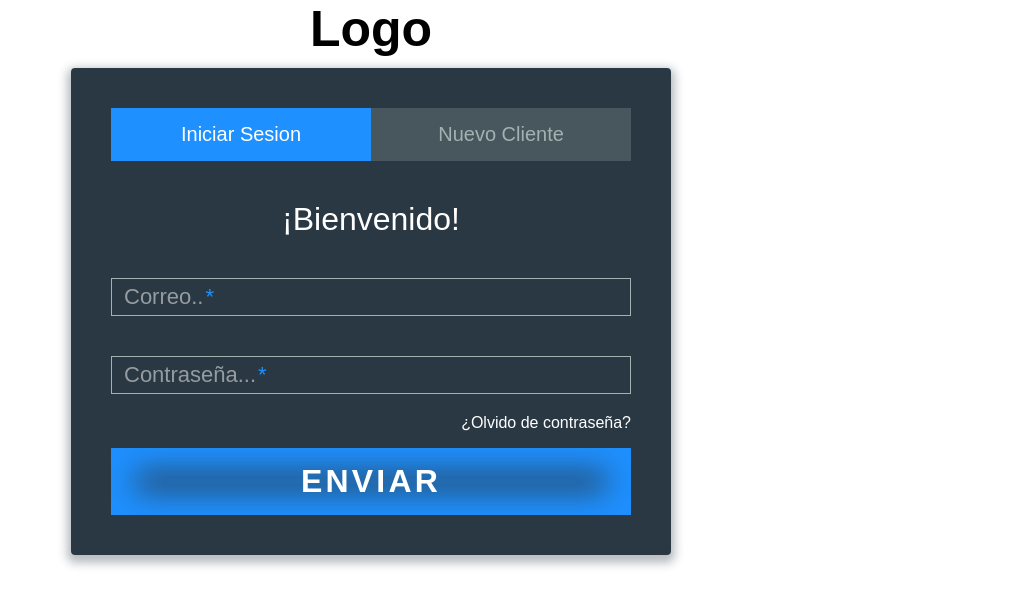
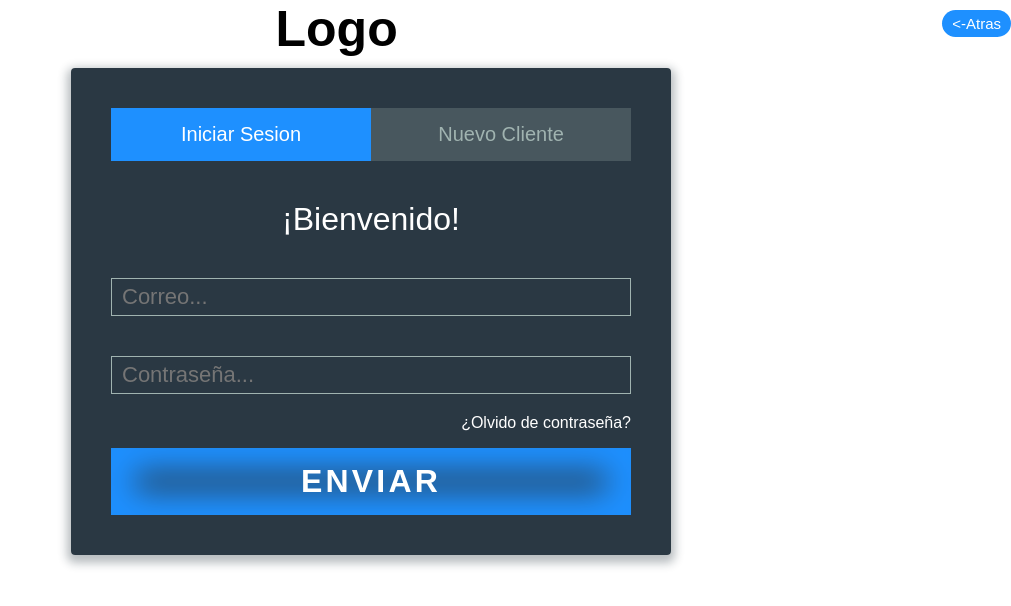
Before and after one commit to enmanuel23x/interfaces_project, a PHP site: page /views/login.html in a window 1280 px wide. Shown: the top 606 px of the page, without its empty margins (269-1280 px from the left). Run offline with PHP 8.4, Linux system fonts and the light colour scheme.

Commit message:
CSS Fixed

```diff
--- a/src/assets/css/main.css
+++ b/src/assets/css/main.css
@@ -165,6 +165,7 @@
           flex-wrap: no-wrap;
           justify-content: flex-start;
           align-items: center;
+          border: 0.5px solid darkgray;
 
         }
           .card > .card-image{
@@ -218,3 +219,14 @@
           transition:none;
           box-shadow: 0px 2px 8px -1px rgba(0,0,0,0.3);
         }
+.back{
+  float: right;
+    margin-top: 10px;
+    background-color: dodgerblue;
+    color: white;
+    border: none;
+    border-radius: 15px;
+    width: auto;
+    font-size: 15px;
+    padding: 5px 10px;
+}
--- a/src/assets/css/slideshow.css
+++ b/src/assets/css/slideshow.css
@@ -6,6 +6,7 @@
     position: relative;
     margin: auto;
     right: 25%;
+    margin-bottom: 100px;
 }
 
 /* Hide the images by default */
--- a/src/assets/css/styles.css
+++ b/src/assets/css/styles.css
@@ -67,8 +67,8 @@
 
 .card-info{
     display: inline-block;
-    padding-right: 120px;
-    padding-left: 20px;
+    padding-right: 25px;
+    padding-left: 80px;
     position:relative;
     bottom: 50px;
 }
--- /dev/null
+++ b/src/assets/js/login.js
@@ -0,0 +1,14 @@
+function changeopc(opc){
+    if(opc==1){
+      document.getElementById('signup').style.display='block';
+      document.getElementById('login').style.display='none';
+      document.getElementById('log').className='tab'
+      document.getElementById('sign').className='tab active'
+    }else{
+      document.getElementById('login').style.display='block';
+      document.getElementById('signup').style.display='none';
+      document.getElementById('sign').className='tab'
+      document.getElementById('log').className='tab active'
+    }
+
+  }
--- a/src/views/login.html
+++ b/src/views/login.html
@@ -9,12 +9,13 @@
     <link rel="stylesheet" href="../assets/css/login-register.css">
 </head>
 <body>
+    <input onclick="window.history.back();" class="back" type="button" value="<-Atras">
     <h5>Logo</h5>
         <div class="form">
 
                 <ul class="tab-group">
-                    <li class="tab active" id="log"><a href="#login">Iniciar Sesion</a></li>
-                    <li class="tab" id="sign"><a href="#signup">Nuevo Cliente</a></li>
+                    <li class="tab active" id="log"><a onclick="changeopc(0)">Iniciar Sesion</a></li>
+                    <li class="tab" id="sign"><a onclick="changeopc(1)">Nuevo Cliente</a></li>
                 </ul>
 
                 <div class="tab-content">
@@ -24,17 +25,11 @@
                     <form action="/" method="post">
 
                       <div class="field-wrap">
-                      <label>
-                        Correo..<span class="req">*</span>
-                      </label>
-                      <input type="email"required autocomplete="off"/>
+                      <input placeholder="Correo..." type="email"required autocomplete="off"/>
                     </div>
 
                     <div class="field-wrap">
-                      <label>
-                        Contraseña...<span class="req">*</span>
-                      </label>
-                      <input type="password"required autocomplete="off"/>
+                      <input placeholder="Contraseña..." type="password"required autocomplete="off"/>
                     </div>
 
                     <p class="forgot"><a href="#">¿Olvido de contraseña?</a></p>
@@ -44,45 +39,30 @@
                     </form>
 
                   </div>
-                  <div id="signup">
+                  <div id="signup" >
                     <h1>Registrarse Gratis</h1>
 
                     <form action="/" method="post">
 
                     <div class="top-row">
                       <div class="field-wrap">
-                        <label>
-                          Nombre...<span class="req">*</span>
-                        </label>
-                        <input type="text" required autocomplete="off" />
+                        <input placeholder="Nombre..." type="text" required autocomplete="off" />
                       </div>
 
                       <div class="field-wrap">
-                        <label>
-                             Apellido...<span class="req">*</span>
-                        </label>
-                        <input type="text"required autocomplete="off"/>
+                        <input placeholder="Apellido..." type="text"required autocomplete="off"/>
                       </div>
                     </div>
 
                     <div class="field-wrap">
-                      <label>
-                        Correo...<span class="req">*</span>
-                      </label>
-                      <input type="email"required autocomplete="off"/>
+                      <input placeholder="Correo..." type="email"required autocomplete="off"/>
                     </div>
 
                     <div class="field-wrap">
-                      <label>
-                        Contraseña...<span class="req">*</span>
-                      </label>
-                      <input type="password"required autocomplete="off"/>
+                      <input placeholder="Contraseña..." type="password"required autocomplete="off"/>
                     </div>
                     <div class="field-wrap">
-                            <label>
-                              Repetir contraseña...<span class="req">*</span>
-                            </label>
-                            <input type="password"required autocomplete="off"/>
+                            <input placeholder="Repetir contraseña..." type="password"required autocomplete="off"/>
                           </div>
                     <button type="submit" class="button button-block"/>Enviar</button>
 
@@ -94,50 +74,5 @@
 
           </div> <!-- /form -->
 </body>
-<script src="../assets/js/jquery.min.js"></script>
-<script>
-$('.form').find('input, textarea').on('keyup blur focus', function (e) {
-
-  var $this = $(this),
-      label = $this.prev('label');
-
-	  if (e.type === 'keyup') {
-			if ($this.val() === '') {
-          label.removeClass('active highlight');
-        } else {
-          label.addClass('active highlight');
-        }
-    } else if (e.type === 'blur') {
-    	if( $this.val() === '' ) {
-    		label.removeClass('active highlight');
-			} else {
-		    label.removeClass('highlight');
-			}
-    } else if (e.type === 'focus') {
-
-      if( $this.val() === '' ) {
-    		label.removeClass('highlight');
-			}
-      else if( $this.val() !== '' ) {
-		    label.addClass('highlight');
-			}
-    }
-
-});
-
-$('.tab a').on('click', function (e) {
-
-  e.preventDefault();
-
-  $(this).parent().addClass('active');
-  $(this).parent().siblings().removeClass('active');
-
-  target = $(this).attr('href');
-
-  $('.tab-content > div').not(target).hide();
-
-  $(target).fadeIn(600);
-
-});
-</script>
+<script src="../assets/js/login.js"></script>
 </html>
--- a/src/views/product.html
+++ b/src/views/product.html
@@ -44,6 +44,7 @@
 <!--    Navbar end    -->
 <!-- Content Start -->
 <!-- Slideshow container -->
+<input onclick="window.history.back();" class="back" type="button" value="<-Atras">
 <div class="slideshow-container">
     <h1>producto</h1>
     <div class="mySlides fade">
--- a/src/views/shopping_cart.html
+++ b/src/views/shopping_cart.html
@@ -41,6 +41,7 @@
 </div>
 <!--    Navbar end    -->
 <!-- Content Start -->
+<input onclick="window.history.back();" class="back" type="button" value="<-Atras">
 <div class="content-cart-info">
     <div class="card-product">
         <table cellspacing="20">
```
Also changed, not shown: src/views/index.html (+4 -56 lines), 1 other file.
